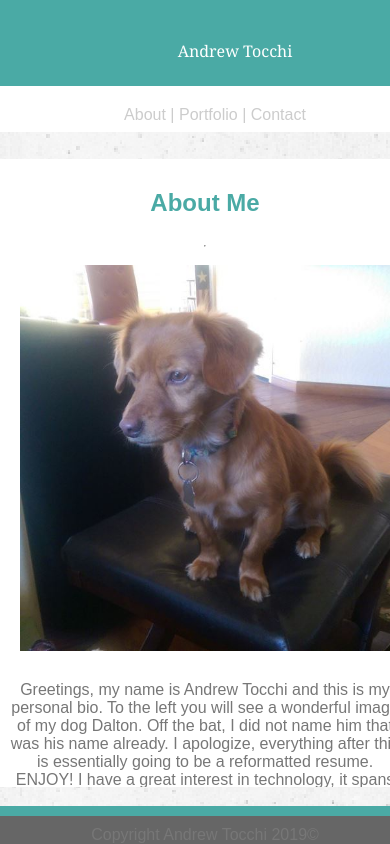
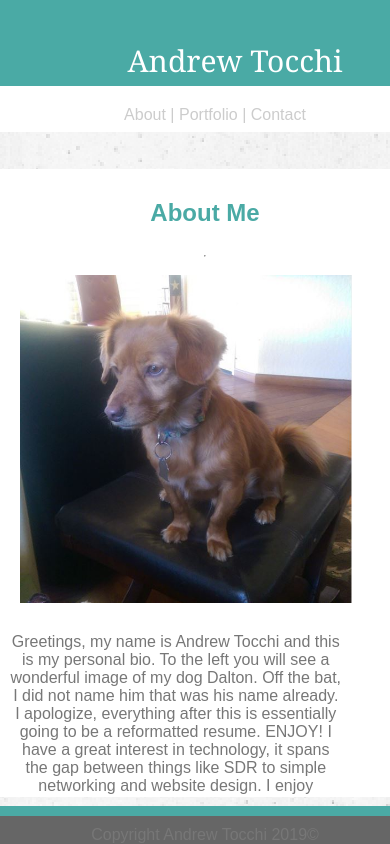
Before and after one commit to atocchi/Responsive-Portfolio, a plain HTML site: page index.html in a window 390 px wide. Shown: the top 844 px of the page. Drawn offline with Linux system fonts and the light colour scheme.

Commit message:
--fixed uncentered text, text was width was not defined and do it extended to match parent, should be fixed now

```diff
--- a/assets/style.css
+++ b/assets/style.css
@@ -210,13 +210,14 @@ input {
     width: 100%;
     flex-direction: column;
     height: 7%;
-    padding-bottom: 60px;
+    padding-bottom: 40px;
     }
     .name {
     width: 100%;
     left: 0%;
     margin-left: 0%;
     height: 10%;
+    font-size: 30px;
 
     }
     .about{
@@ -234,6 +235,7 @@ input {
     width: 100%;
     text-align: center;
     margin: 0px;
+    margin-top: 30px;
 
     }
     .banner {
@@ -242,13 +244,14 @@ input {
     }
     .dalton {
     height: 400px;
-    width: 100%;
+    width: 85%;
     float: none;
 
 
     }
     p {
-
+    width: 85%;
+    padding-right: 60px;
     margin-top: 10px;
     }
     .grey {
@@ -263,7 +266,8 @@ input {
         margin-left: 0%;
         background: #ffffff;
         padding: 20px;
-
+        padding-right: 60px;
+        margin-bottom: 20px;
     }
     #subject {
         height: 150px;
```
